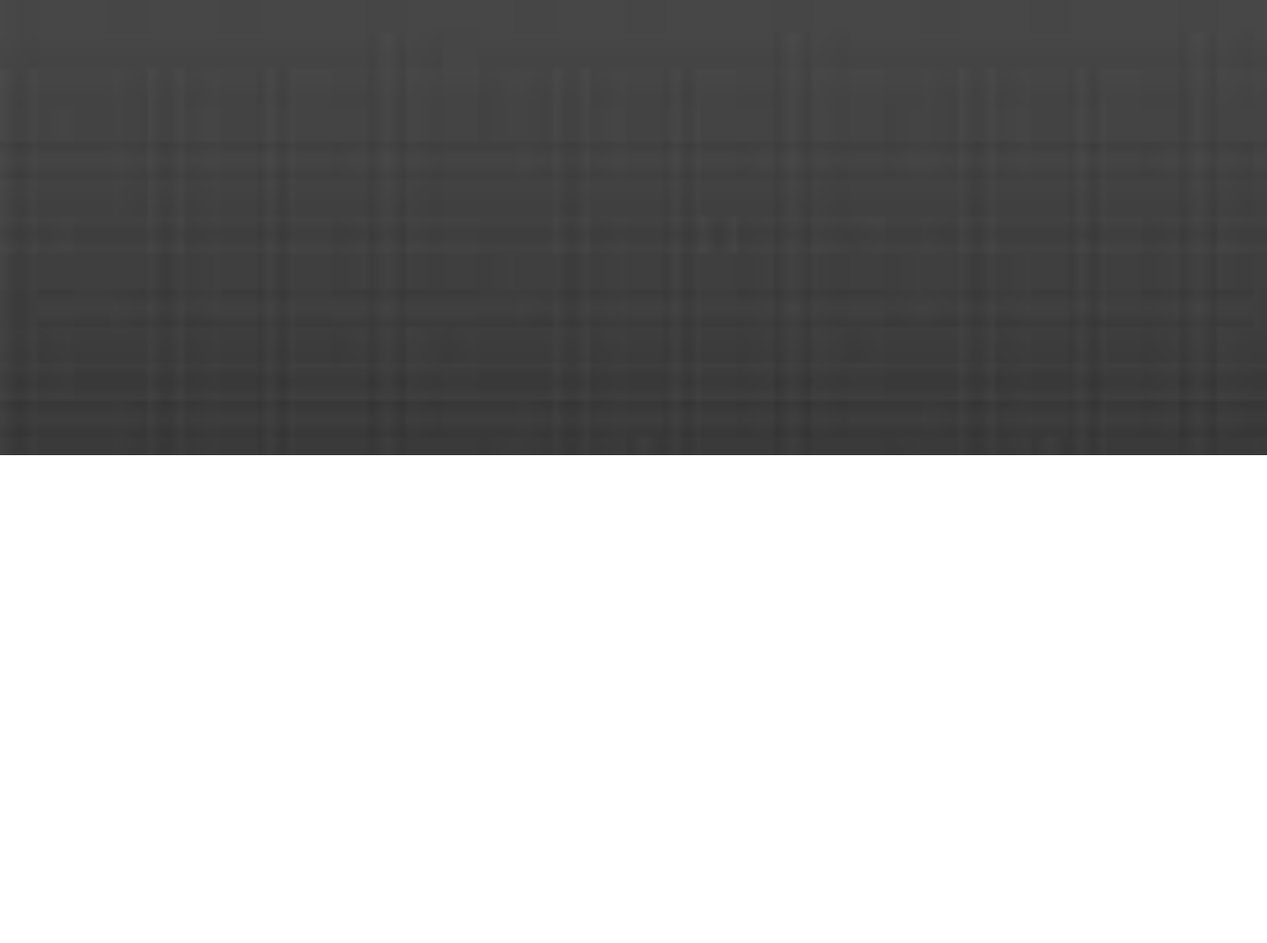
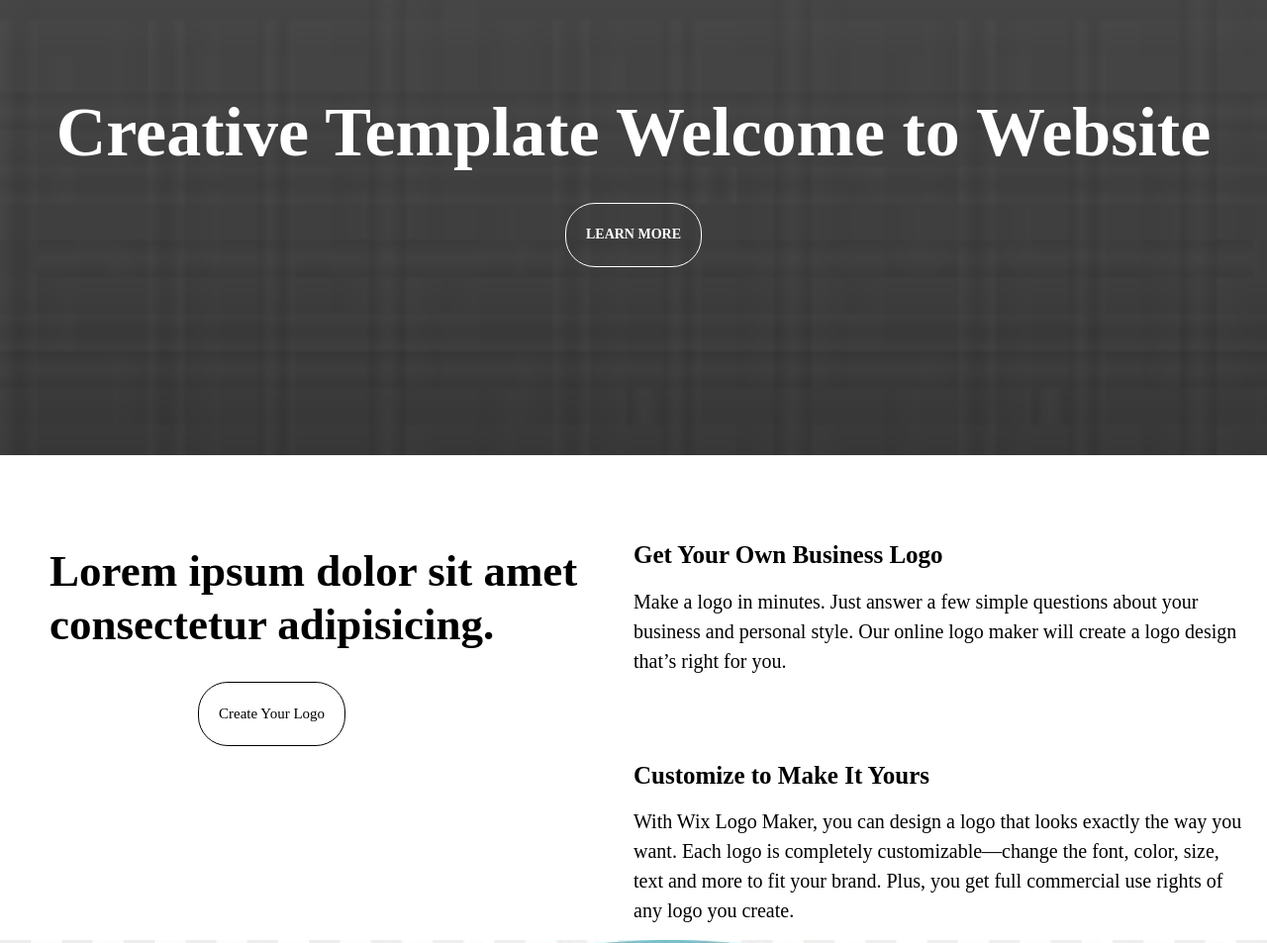
Before and after one commit to nizamuddin3080/CWBD_LEDP_WD_D-12, a plain HTML site: page Wix/index.html in a window 1280 px wide. Shown: the part 240-1193 px from the top of the page at 99% size. Before the commit the page ends 800 px from the top, so only its background shows below. Drawn offline with Linux system fonts and the light colour scheme.

Commit message:
Wix custom logo and image section

```diff
--- a/Wix/assets/css/style.css
+++ b/Wix/assets/css/style.css
@@ -168,3 +168,84 @@ p{
     padding: 10px;
     border-radius: 20px;
 }
+
+.intro__inner h2.intro__title{
+    text-align: center;
+    margin-top: 300px;
+    font-size: 70px;
+    color: #fff;
+}
+
+.intro__inner a.btn{
+    border: 1px solid #fff;
+    color: #fff;
+    font-size: 14px;
+    font-weight: 700;
+    text-transform: uppercase;
+    padding: 20px 20px;
+    display: table;
+    margin: 60px auto;
+    border-radius: 30px;
+}
+
+.intro__inner a.btn:hover{
+    background: #fff;
+    color: #000;
+}
+
+/*
+
+*/
+
+.creating_logo{
+  margin: 90px 0 0 50px;
+}
+
+.creating_logo h2{
+  font-size: 45px;
+  line-height: 1.2em;
+  text-align: left;
+}
+
+.creating_logo a{
+  padding: 20px;
+  color: #000;
+  border: 1px solid #000;
+  border-radius: 30px;
+  margin: 31px 130px 0 150px;
+  display: table;
+
+}
+
+.custom_logo{
+  margin: 90px 25px 0 0;
+}
+.custom_logo h3{
+  font-size: 25px;
+  margin: 0;
+  padding: 0;
+}
+.custom_logo p{
+  font-size: 20px;
+}
+
+.customize{
+  margin: 90px 25px 0 0;
+}
+
+.customize h3{
+  font-size: 25px;
+  margin: 0;
+  padding: 0;
+}
+.customize p{
+  font-size: 20px;
+}
+
+/*
+ */
+
+ .image_section img{
+   height: 80vh;
+   width: 100%;
+ }
--- a/Wix/index.html
+++ b/Wix/index.html
@@ -54,14 +54,59 @@
                             <div class="start_now"><a href="">Start Now</a></div>
                         </div>
                     </div>
+
+                    <div class="intro__inner">
+                        <h2 class="intro__title">
+                            Creative Template Welcome to Website
+                        </h2>
+                        <a class="btn" href="#">Learn more</a>
+                    </div>
                 </div>
             </div>
         </div>
     </header>
 
+    <!--
+        Professional loge band section
+     -->
 
+     <div class="professional">
+         <div class="container">
+             <div class="row">
+                 <div class="col-6">
+                     <div class="creating_logo">
+                        <h2>Lorem ipsum dolor sit amet consectetur adipisicing.</h2>
+                        <a href="">Create Your Logo</a>
+                     </div>
+                 </div>
 
+                 <div class="col-6">
+                     <div class="custom_logo">
+                         <h3>Get Your Own Business Logo</h3>
+                         <p>Make a logo in minutes. Just answer a few
+                            simple questions about your business and
+                            personal style. Our online logo maker will
+                            create a logo design that’s right for you.
+                            </p>
 
+                     </div>
+                     <div class="customize">
+                        <h3>Customize to Make It Yours</h3>
+                        <p>With Wix Logo Maker, you can design a logo that
+                            looks exactly the way you want. Each logo is
+                            completely customizable—change the font, color,
+                            size, text and more to fit your brand. Plus, you get
+                            full commercial use rights of any logo you create.</p>
+                     </div>
+                 </div>
+             </div>
+         </div>
+
+     <!-- image section -->
+
+         <div class="image_section">
+             <img src="assets/Image/1_TKRMzr-NJwYdrYi3AnJPXA.jpeg" alt="">
+         </div>
 
 </body>
 
```
